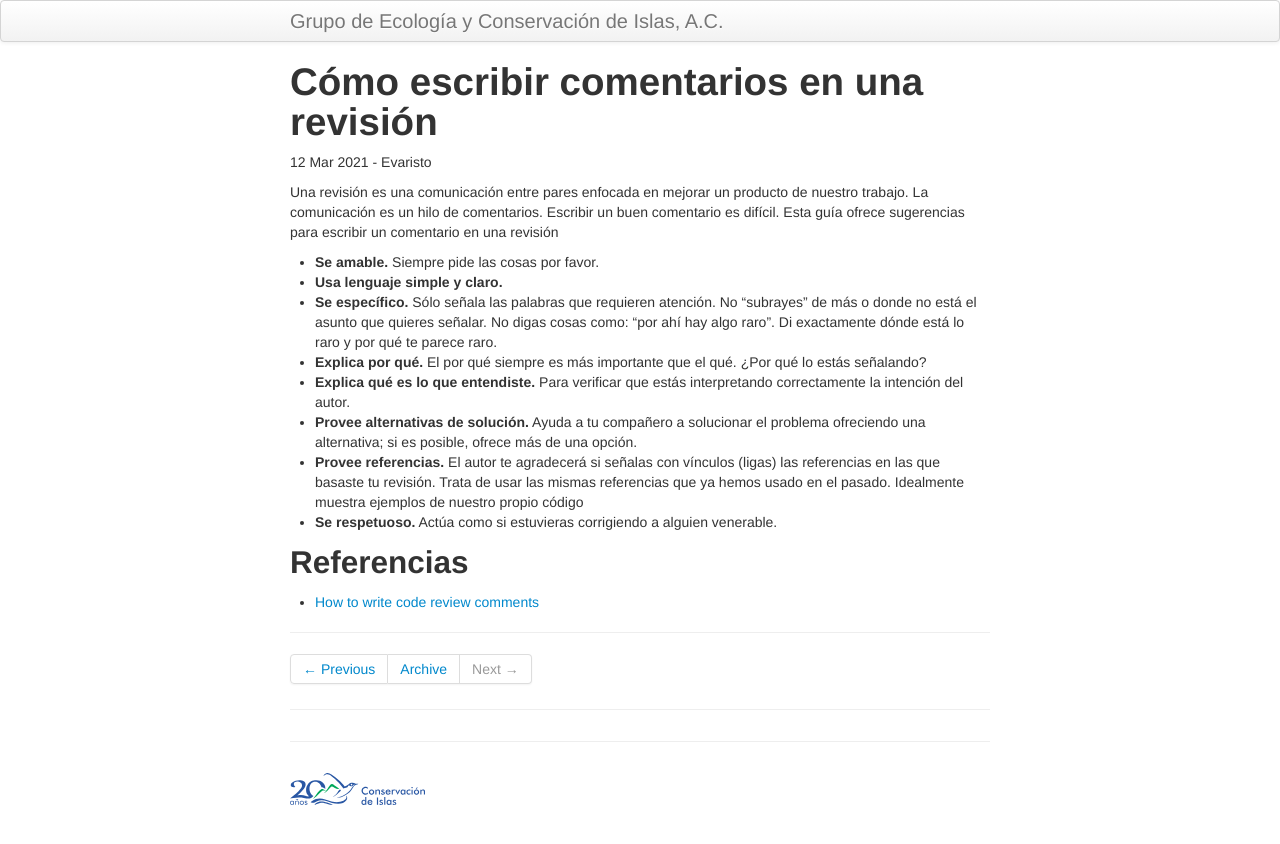
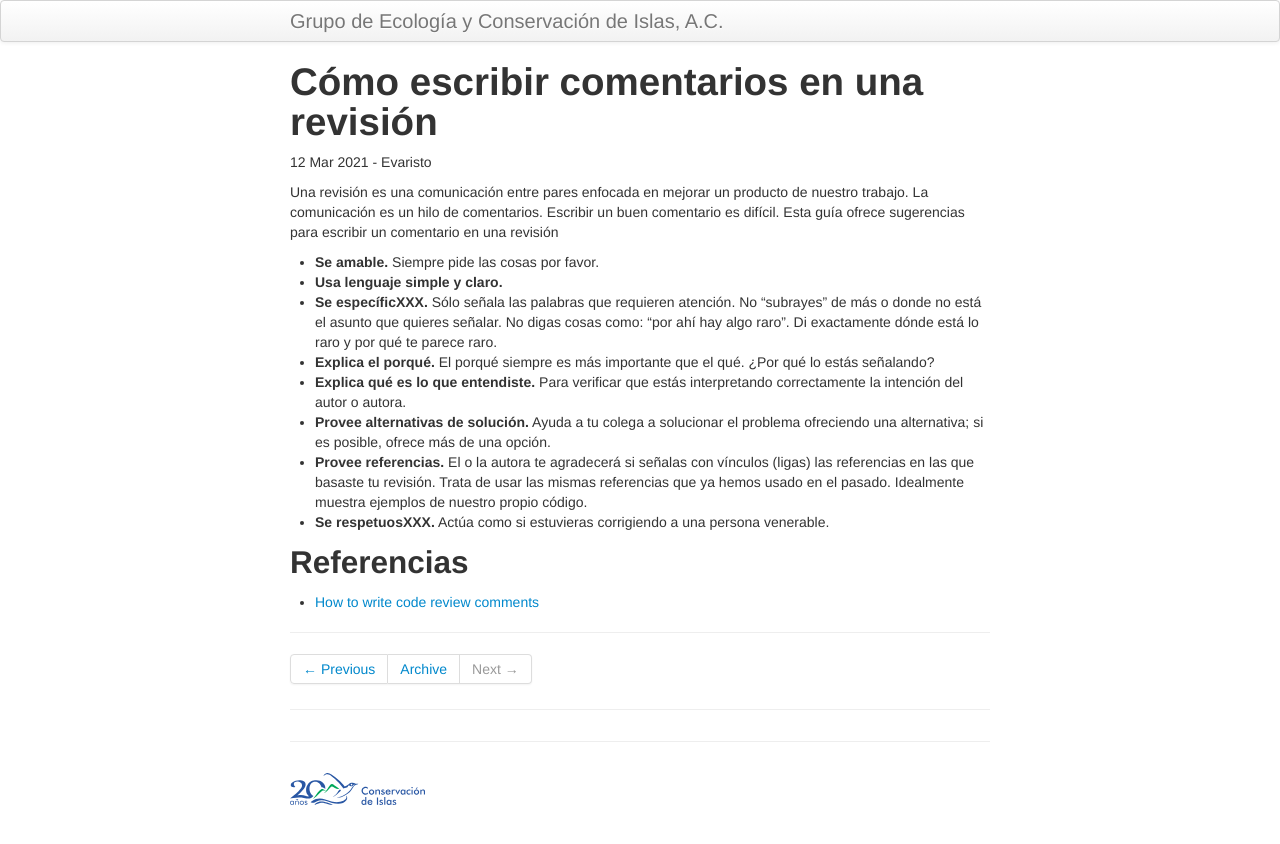
Before and after one commit to LizethMReyes/islasgeci.github.io, a Jekyll site: the page built from _posts/2021-03-12-comentarios_revision.md, in a window 1280 px wide. Shown: the top 844 px of the page. Built offline with Jekyll 4.4.1, drawn with Linux system fonts in a browser that asks for light colours.

Commit message:
Usa lenguaje inclusivo

```diff
--- a/_posts/2021-03-12-comentarios_revision.md
+++ b/_posts/2021-03-12-comentarios_revision.md
@@ -11,18 +11,19 @@ sugerencias para escribir un comentario en una revisión
 
 - **Se amable.** Siempre pide las cosas por favor.
 - **Usa lenguaje simple y claro.**
-- **Se específico.** Sólo señala las palabras que requieren atención. No "subrayes" de más o donde
+- **Se específicXXX.** Sólo señala las palabras que requieren atención. No "subrayes" de más o donde
   no está el asunto que quieres señalar. No digas cosas como: "por ahí hay algo raro". Di
   exactamente dónde está lo raro y por qué te parece raro.
-- **Explica por qué.** El por qué siempre es más importante que el qué. ¿Por qué lo estás señalando?
+- **Explica el porqué.** El porqué siempre es más importante que el qué. ¿Por qué lo estás
+  señalando?
 - **Explica qué es lo que entendiste.** Para verificar que estás interpretando correctamente la
-  intención del autor.
-- **Provee alternativas de solución.** Ayuda a tu compañero a solucionar el problema ofreciendo una
+  intención del autor o autora.
+- **Provee alternativas de solución.** Ayuda a tu colega a solucionar el problema ofreciendo una
   alternativa; si es posible, ofrece más de una opción.
-- **Provee referencias.** El autor te agradecerá si señalas con vínculos (ligas) las referencias en
-  las que basaste tu revisión. Trata de usar las mismas referencias que ya hemos usado en el pasado.
-  Idealmente muestra ejemplos de nuestro propio código
-- **Se respetuoso.** Actúa como si estuvieras corrigiendo a alguien venerable.
+- **Provee referencias.** El o la autora te agradecerá si señalas con vínculos (ligas) las
+  referencias en las que basaste tu revisión. Trata de usar las mismas referencias que ya hemos
+  usado en el pasado. Idealmente muestra ejemplos de nuestro propio código.
+- **Se respetuosXXX.** Actúa como si estuvieras corrigiendo a una persona venerable.
 
 ## Referencias
 
```
